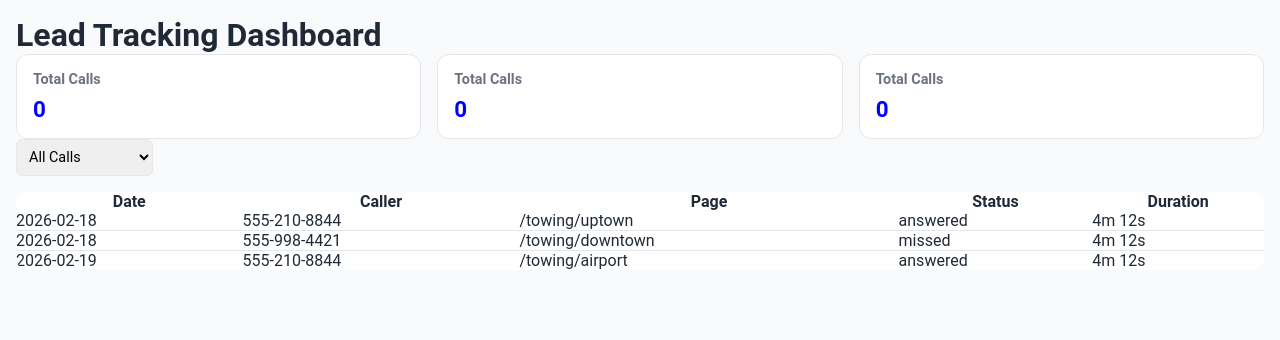
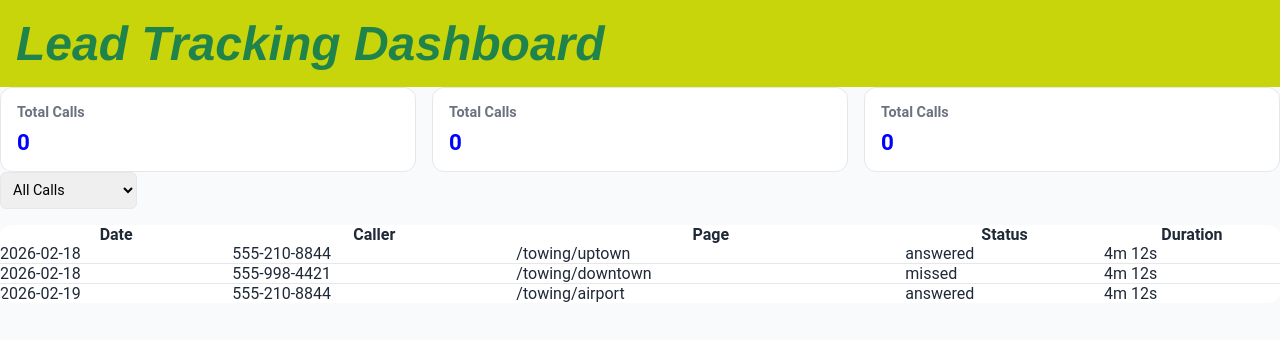
Before and after one commit to southeastwane/lead-tracking-dashboard, a plain HTML site: page index.html in a window 1280 px wide. Drawn offline with Linux system fonts and the light colour scheme.

Commit message:
file changes

```diff
--- a/index.html
+++ b/index.html
@@ -27,11 +27,20 @@
         body {
             background: var(--bg);
             color: var(--text);
-            padding: 1rem;
+
         }
 
-        .header {
+        header {
             font-size: 1.5rem;
+            background-color: rgb(200, 213, 10);
+            font-style: italic;
+
+        }
+
+        h1 {
+            color: rgb(33, 131, 76);
+            padding: 1rem;
+            font-family: 'Franklin Gothic Medium', 'Arial Narrow', Arial, sans-serif
         }
 
         .status {
--- a/javascript/script.js
+++ b/javascript/script.js
@@ -1,3 +1,16 @@
+
+/**Open your console then
+Click on the select menu . Look in the
+console to see the selected value */
+
+const filterInput = document.getElementById("statusFilter");
+
+filterInput.addEventListener("change", (e) => {
+    const selected = e.target.value;
+
+    console.log("Selected filter:", selected);
+}
+)
 
 
 
@@ -48,18 +61,20 @@ document.addEventListener("DOMContentLoaded", () => {
 })
 
 
-/* fetch request from the font-end option. */
-// async function fetchLeads() {
-//     try {
-//         const response = await fetch("/api/leads");
-//         const data = await response.json();
-//         console.log("Fetched leads:", data);
-//         return data;
-//     } catch (error) {
-//         console.error("Error fetching leads:", error);
-//         return [];
-//     }
-// }
+/* fetch request testing with leads.json for quick testing.
+Just open the console for an array of objects */
+
+async function fetchLeads() {
+    try {
+        const response = await fetch("leads.json");
+        const data = await response.json();
+        console.log("Fetched leads:", data);
+        return data;
+    } catch (error) {
+        console.error("Error fetching leads:", error);
+        return [];
+    }
+}
 
 
-// fetchLeads();
+fetchLeads();
--- /dev/null
+++ b/leads.json
@@ -0,0 +1,23 @@
+[
+    {
+        "date": "2026-02-23",
+        "caller": "201-555-1234",
+        "page": "/towing",
+        "status": "answered",
+        "duration": "00:02:30"
+    },
+    {
+        "date": "2026-02-23",
+        "caller": "201-555-1234",
+        "page": "/junk-removal",
+        "status": "answered",
+        "duration": "00:02:40"
+    },
+    {
+        "date": "2026-02-22",
+        "caller": "201-555-1234",
+        "page": "/fencing",
+        "status": "answered",
+        "duration": "00:05:30"
+    }
+]
```
Also changed, not shown: 1 other file.
